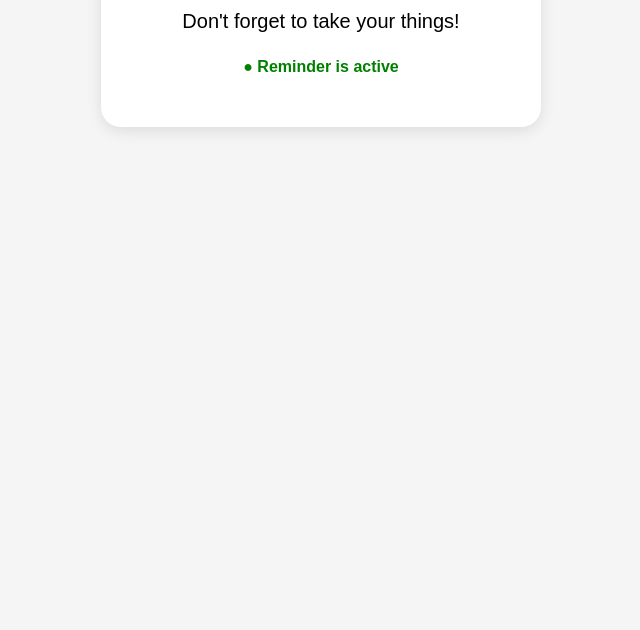
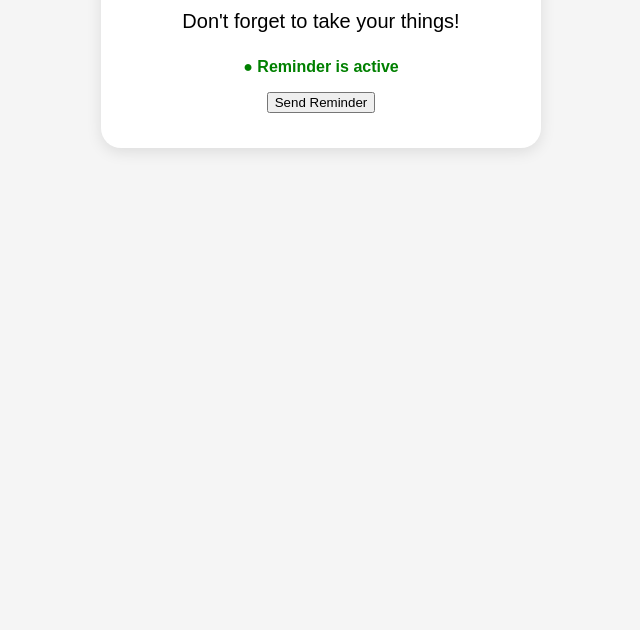
Before and after one commit to cxxxtttt-arch/nfc-reminder, a plain HTML site: page index.html in a window 1280 px wide. Shown: the part 170-800 px from the top of the page, without its empty margins (319-959 px from the left). Drawn offline with Linux system fonts and the light colour scheme.

Commit message:
Add files via upload

```diff
--- a/index.html
+++ b/index.html
@@ -51,7 +51,9 @@
     <p class="status">
         ● Reminder is active
     </p>
-
+<a href="sms:?body=Don't%20forget%20to%20take%20your%20things!">
+    <button>Send Reminder</button>
+</a>
 </div>
 
 </body>
```
